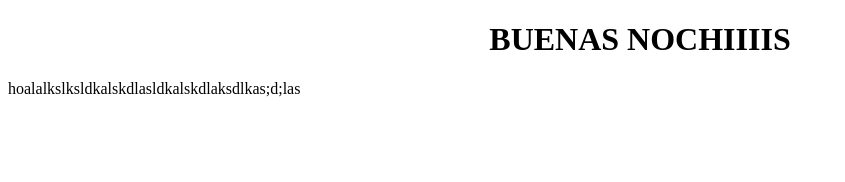
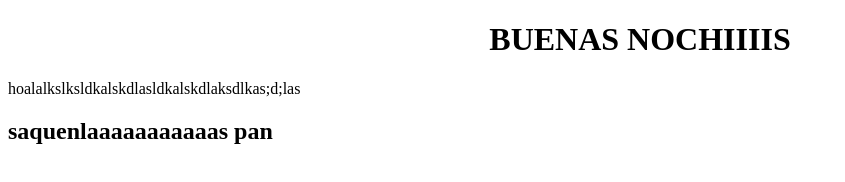
Before and after one commit to Valuami93/Ejemplobranch, a plain HTML site: page index.html in a window 1280 px wide. Shown: the whole page, without its empty margins (0-845 px from the left). Drawn offline with Linux system fonts and the light colour scheme.

Commit message:
Se modifico por tercera vezzz el html local

```diff
--- a/index.html
+++ b/index.html
@@ -8,5 +8,6 @@
 <body>
     <center><h1>BUENAS NOCHIIIIS</h1></center>
     <p>hoalalkslksldkalskdlasldkalskdlaksdlkas;d;las</p>
+    <h2>saquenlaaaaaaaaaaas pan</h2>
 </body>
 </html>
```
